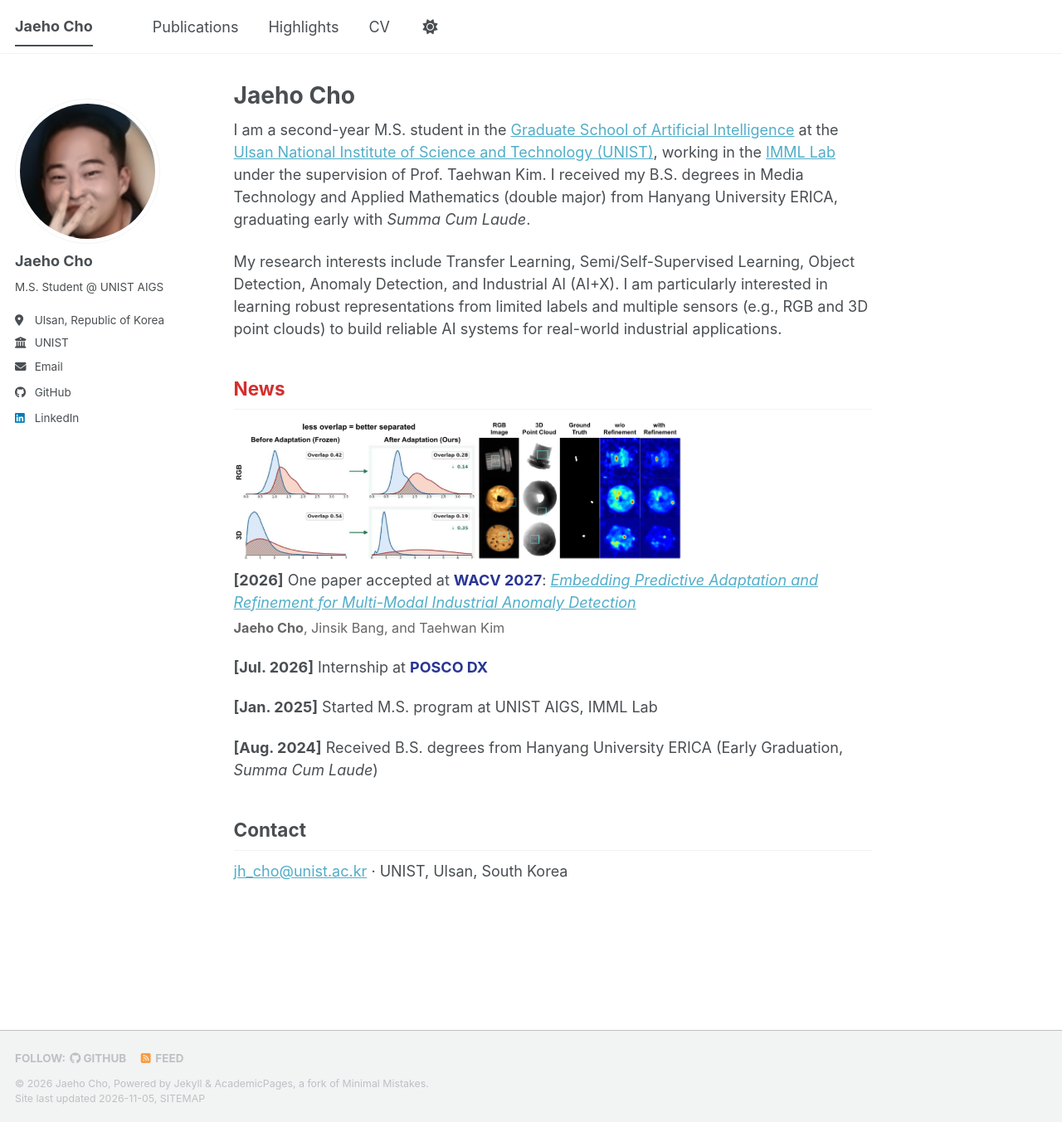
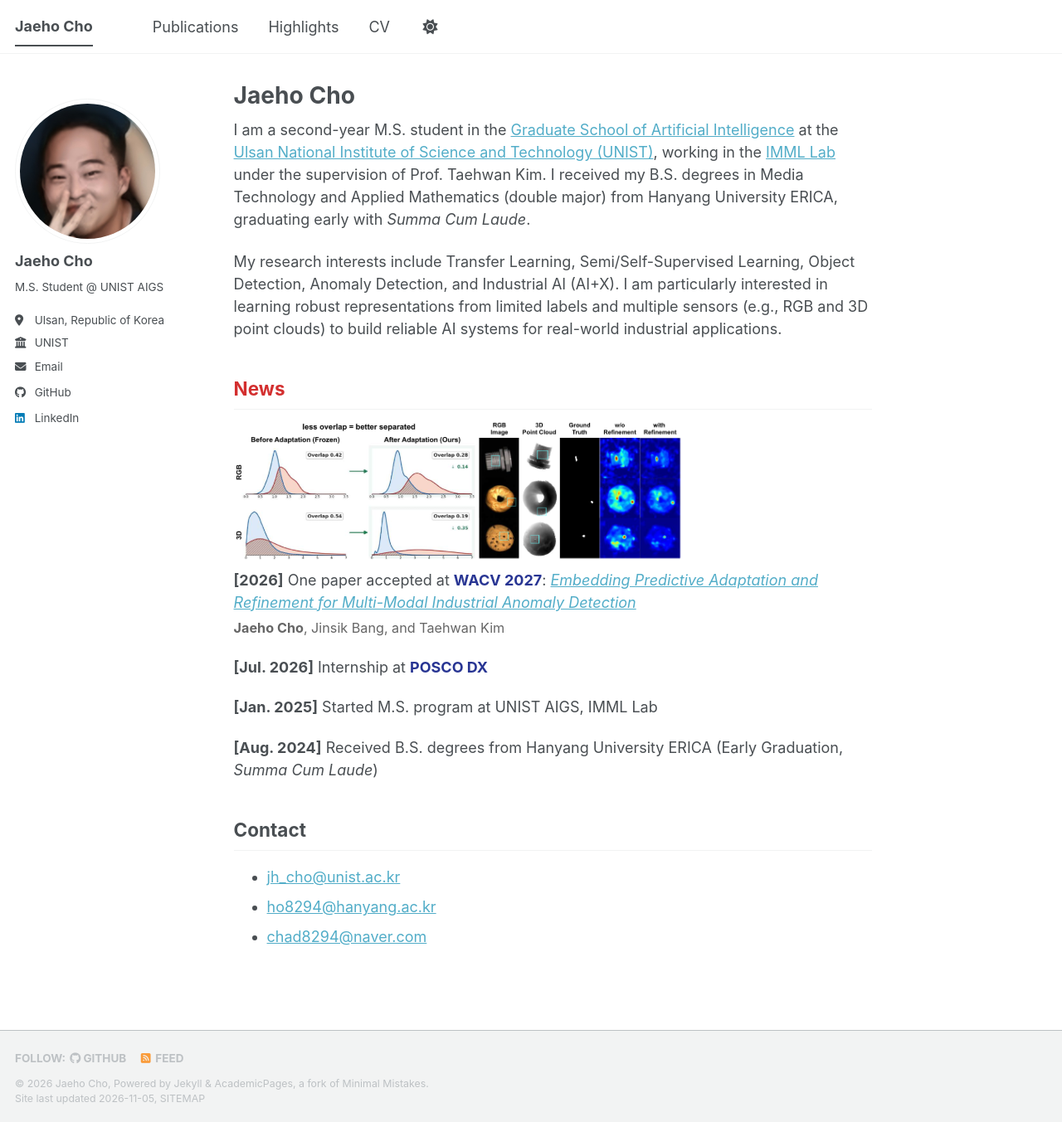
Before and after one commit to ohcoheaj/jaehocho.github.io, a Jekyll site: the page built from _pages/about.md, in a window 1280 px wide and 1353 px high. Shown: the whole window at 83% size. Built offline with Jekyll 4.4.1, drawn with Linux system fonts in a browser that asks for light colours; a script bundle is joined from its source files by our own code; a style sheet for code colours, icons or effects is not loaded.

Commit message:
List three contact emails on about page
Co-Authored-By: Claude Opus 5.5 <noreply@anthropic.com>

```diff
--- a/_pages/about.md
+++ b/_pages/about.md
@@ -58,4 +58,6 @@ My research interests include Transfer Learning, Semi/Self-Supervised Learning,
 
 ## Contact
 
-[jh_cho@unist.ac.kr](mailto:jh_cho@unist.ac.kr) · UNIST, Ulsan, South Korea
+* [jh_cho@unist.ac.kr](mailto:jh_cho@unist.ac.kr)
+* [ho8294@hanyang.ac.kr](mailto:ho8294@hanyang.ac.kr)
+* [chad8294@naver.com](mailto:chad8294@naver.com)
```
